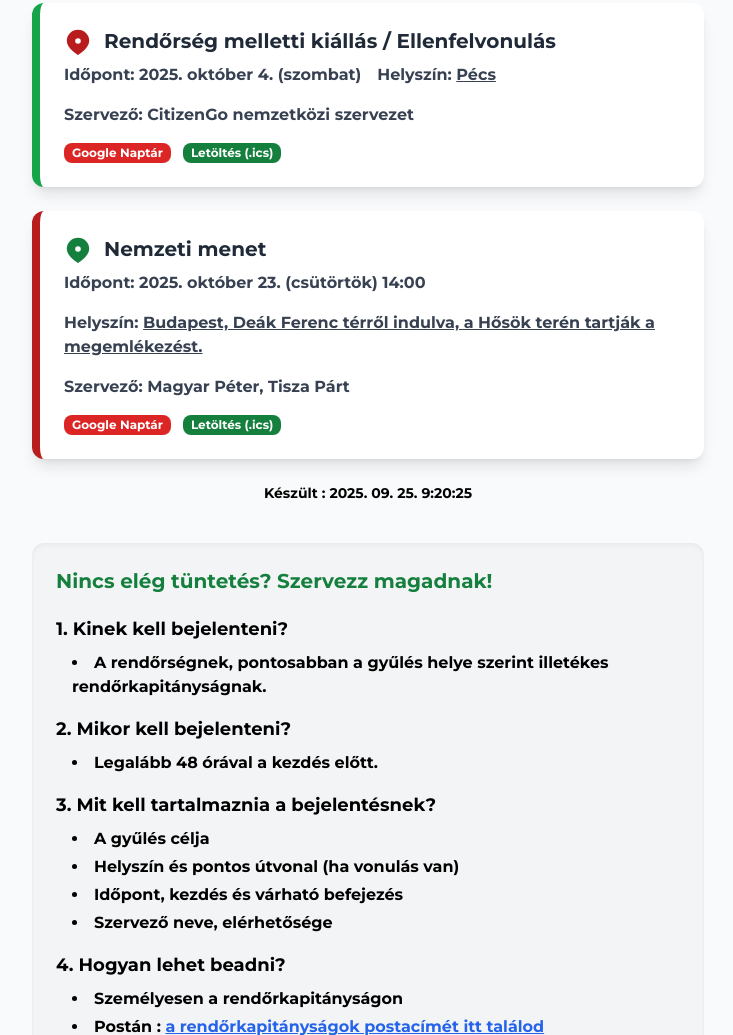
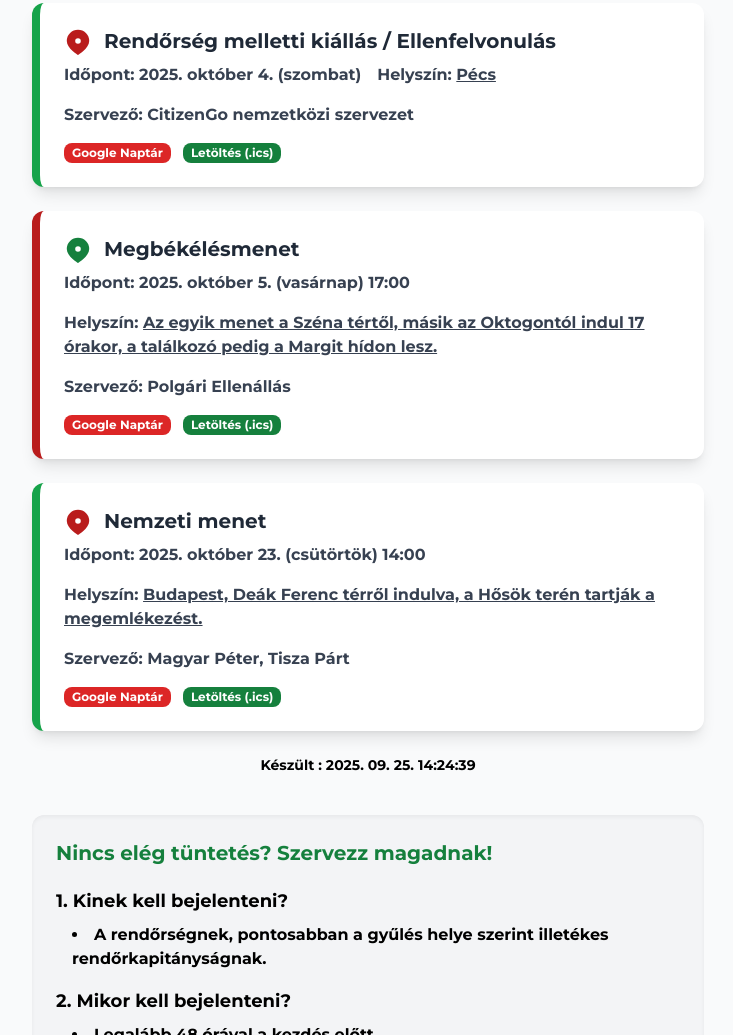
Before and after one commit to gyesznonyuvo/tuncikehtml, a plain HTML site: page index.html in a window 1280 px wide. Shown: the part 2515-3550 px from the top of the page, without its empty margins (272-1005 px from the left). Drawn offline with nearby package versions, Linux system fonts and the light colour scheme.

Commit message:
Új fájl feltöltése

```diff
--- a/index.html
+++ b/index.html
@@ -320,9 +320,32 @@
     </div>
 </div>
 
-<div class="protest-box bg-white rounded-xl shadow-lg p-6 w-full max-w-2xl border-l-8 border-red-700 transition hover:scale-105" data-search="Nemzeti menet">
+<div class="protest-box bg-white rounded-xl shadow-lg p-6 w-full max-w-2xl border-l-8 border-red-700 transition hover:scale-105" data-search="Megb&#233;k&#233;l&#233;smenet">
     <div class="flex items-center gap-3 mb-2">
         <svg class="w-7 h-7 text-green-700" fill="currentColor" viewBox="0 0 20 20"><path d="M10 2a8 8 0 018 8c0 5.25-8 10-8 10S2 15.25 2 10a8 8 0 018-8zm0 10a2 2 0 100-4 2 2 0 000 4z" /></svg>
+        <span class="text-xl font-bold text-gray-800">Megb&#233;k&#233;l&#233;smenet</span>
+    </div>
+    <div class="flex flex-wrap gap-4 text-gray-700 mb-2">
+        <div><span class="font-semibold">Időpont:</span> 2025. október 5. (vasárnap) 17:00
+        <span class="hidden iso-date">2025-10-05T17:00:00</span></div>
+        <div><span class="font-semibold">Helyszín: </span><a href="https://www.google.com/maps?q=Az%20egyik%20menet%20a%20Sz%C3%A9na%20t%C3%A9rt%C5%91l%2C%20m%C3%A1sik%20az%20Oktogont%C3%B3l%20indul%2017%20%C3%B3rakor%2C%20a%20tal%C3%A1lkoz%C3%B3%20pedig%20a%20Margit%20h%C3%ADdon%20lesz." class="underline" target=\"_blank\">Az egyik menet a Sz&#233;na t&#233;rtől, m&#225;sik az Oktogont&#243;l indul 17 &#243;rakor, a tal&#225;lkoz&#243; pedig a Margit h&#237;don lesz.</a></div>
+        <div><span class="font-semibold">Szervező:</span> Polg&#225;ri Ellen&#225;ll&#225;s</div>
+        <div><span class="font-semibold text-red-700"></span></div>
+        <div><span class="font-semibold text-red-700"></span></div>
+    </div>
+    <div class="flex flex-wrap gap-3 mt-4">
+      <button class="add-to-google bg-red-600 text-white text-xs py-[2px] px-2 rounded-lg hover:bg-red-700 transition">
+        Google Naptár
+      </button>
+      <button class="add-to-ics bg-green-700 text-white text-xs py-[2px] px-2 rounded-lg hover:bg-gray-800 transition">
+        Letöltés (.ics)
+      </button>
+    </div>
+</div>
+
+<div class="protest-box bg-white rounded-xl shadow-lg p-6 w-full max-w-2xl border-l-8 border-green-600 transition hover:scale-105" data-search="Nemzeti menet">
+    <div class="flex items-center gap-3 mb-2">
+        <svg class="w-7 h-7 text-red-700" fill="currentColor" viewBox="0 0 20 20"><path d="M10 2a8 8 0 018 8c0 5.25-8 10-8 10S2 15.25 2 10a8 8 0 018-8zm0 10a2 2 0 100-4 2 2 0 000 4z" /></svg>
         <span class="text-xl font-bold text-gray-800">Nemzeti menet</span>
     </div>
     <div class="flex flex-wrap gap-4 text-gray-700 mb-2">
@@ -341,7 +364,7 @@
         Letöltés (.ics)
       </button>
     </div>
-</div><p class="text-sm max-w-3xl mx-auto">Készült : 2025. 09. 25. 9:20:25</p>
+</div><p class="text-sm max-w-3xl mx-auto">Készült : 2025. 09. 25. 14:24:39</p>
 
     </div>
 
```
